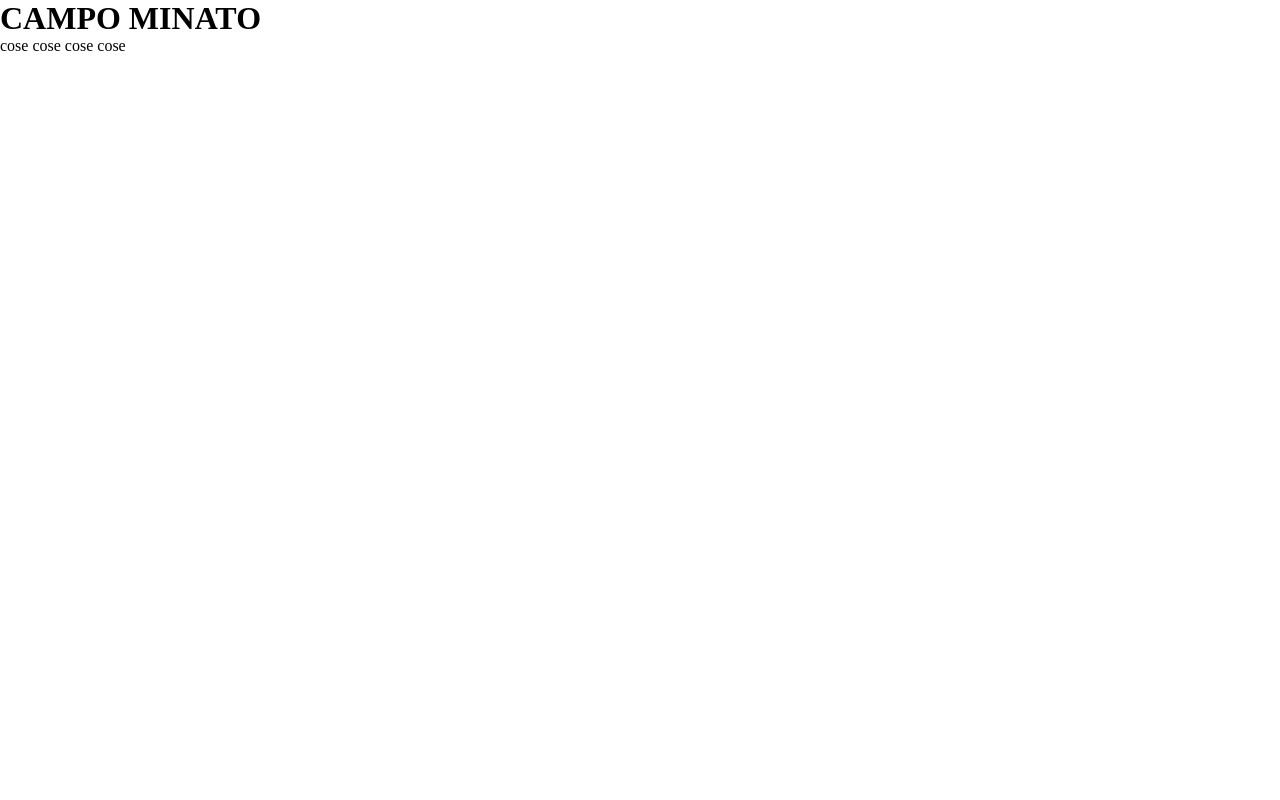
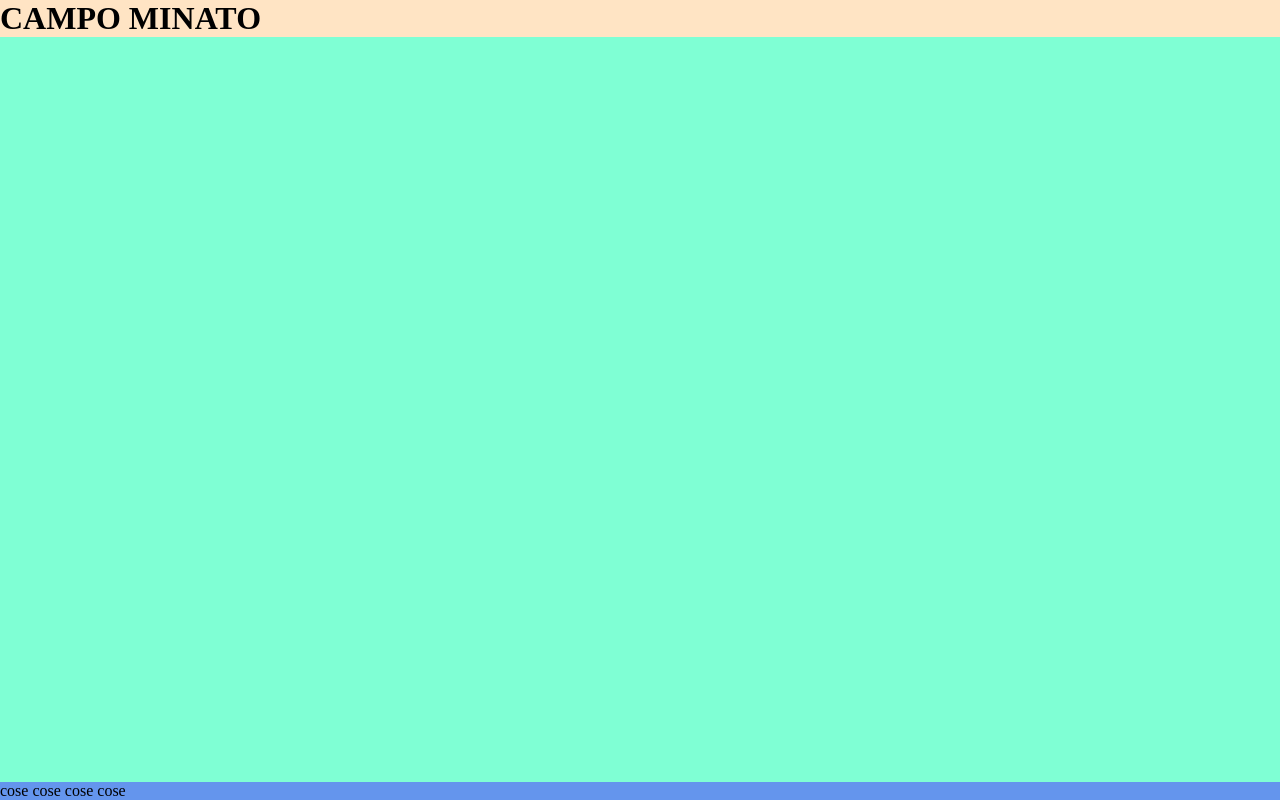
Before and after one commit to Therakar/js-campominato-grid, a plain HTML site: page index.html in a window 1280 px wide. Drawn offline with Linux system fonts and the light colour scheme.

Commit message:
debug con css

```diff
--- a/css/style.css
+++ b/css/style.css
@@ -4,3 +4,22 @@
     padding: 0;
     box-sizing: border-box;
 }
+
+body{
+    height: 100vh;
+    display: flex;
+    flex-direction: column;
+}
+
+header{
+    background-color: bisque;
+}
+
+main{
+    background-color: aquamarine;
+    flex-grow: 1;
+}
+
+footer{
+    background-color: cornflowerblue;
+}
```
